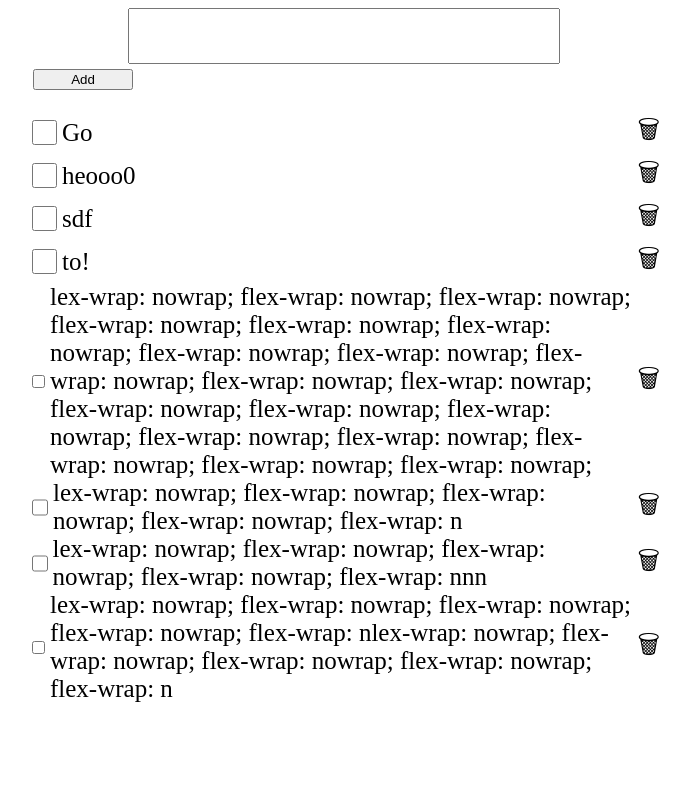
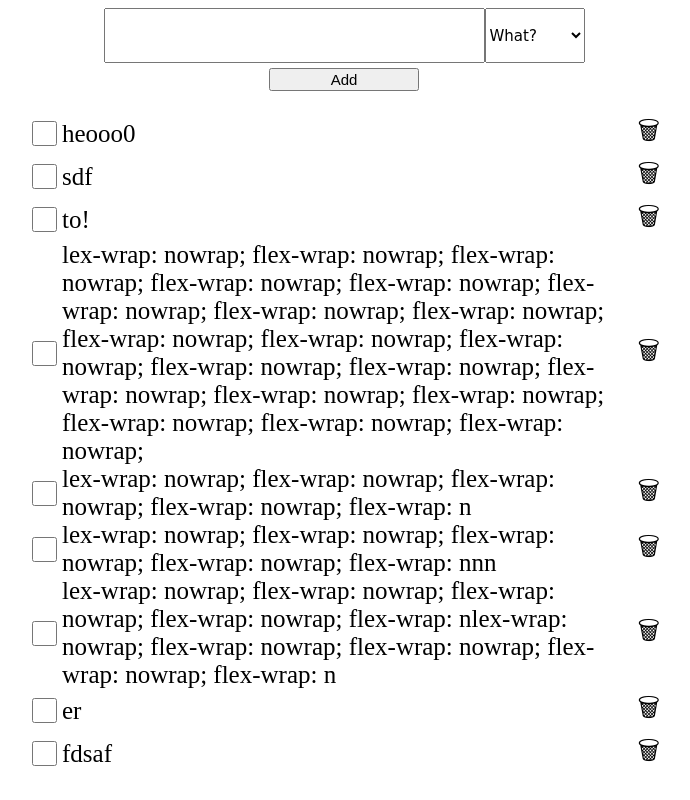
Before and after one commit to jpreuven/to-do-list-TS, a website with bundled scripts: page public/index.html in a window 1280 px wide. Shown: the whole page, without its empty margins (296-986 px from the left). Built offline with nearby package versions, Linux system fonts and the light colour scheme; data requests are answered from the project's data file.

Commit message:
adding more flex stuff

```diff
--- a/db.json
+++ b/db.json
@@ -1,11 +1,5 @@
 {
   "tasks": [
-    {
-      "id": "f41c84811-dcda-4da6-a03b-28dc741d0ccb",
-      "title": "Go ",
-      "completed": false,
-      "createdAt": "2023-09-29T03:41:49.897Z"
-    },
     {
       "id": "f6063bcda-c05b-4080-8d2f-455a878de9b8",
       "title": "heooo0",
@@ -47,6 +41,18 @@
       "title": "lex-wrap: nowrap; flex-wrap: nowrap; flex-wrap: nowrap; flex-wrap: nowrap; flex-wrap: nlex-wrap: nowrap; flex-wrap: nowrap; flex-wrap: nowrap; flex-wrap: nowrap; flex-wrap: n",
       "completed": false,
       "createdAt": "2023-09-29T16:38:48.785Z"
+    },
+    {
+      "id": "fe5c11b91-0830-4141-ad1b-41dccbead8a7",
+      "title": "er",
+      "completed": false,
+      "createdAt": "2023-10-02T17:50:31.423Z"
+    },
+    {
+      "id": "fac3443b2-5ed4-4e45-9069-86f7b11f9713",
+      "title": "fdsaf",
+      "completed": false,
+      "createdAt": "2023-10-02T18:25:00.949Z"
     }
   ]
 }
--- a/public/index.css
+++ b/public/index.css
@@ -5,6 +5,8 @@
 }
 
 #task-form-and-list {
+  display: flex;
+  flex-direction: column;
   margin: auto;
   width: 50%;
   text-align: center;
@@ -39,31 +41,38 @@ label span {
 }
 
 input[type="checkbox"] {
-  /* margin-right: 50px; */
   margin-right: 5px;
   width: 25px;
   height: 25px;
-}
-
-#new-task-title {
-  height: 50px;
-  font-family: cursive;
-  font-size: 30px;
-  margin-left: 100px;
-  margin-right: 100px;
+  flex-shrink: 0;
 }
 
 #add-button {
   cursor: pointer;
-  width: 100px;
+  width: 150px;
+  font-size: 15px;
   margin: 5px;
-  justify-content: center;
+  align-self: center;
 }
 
 #new-task-form {
   display: flex;
+  justify-content: center;
+  flex-flow: row wrap;
+}
+#title-dropdown {
+  display: flex;
+  flex-direction: row;
+  align-self: center;
+}
+#new-task-title {
+  font-family: cursive;
+  font-size: 30px;
+}
 
-  justify-content: center;
-  /* flex-direction: column; */
-  flex-flow: column;
+#priority-dropdown {
+  height: 55.2px;
+  font-family: cursive;
+  font-size: 15px;
+  width: 100px;
 }
--- a/public/index.html
+++ b/public/index.html
@@ -10,10 +10,17 @@
   </head>
   <body>
     <div id="task-form-and-list">
-      <form id="new-task-form">
-        <input type="text" id="new-task-title" />
-        <button type="submit" id="add-button">Add</button>
-      </form>
+      <div id="title-dropdown">
+        <form id="new-task-form">
+          <input type="text" id="new-task-title" />
+          <select id="priority-dropdown">
+            <option>What?</option>
+            <option>What?</option>
+            <option>What?</option>
+          </select>
+        </form>
+      </div>
+      <button type="submit" id="add-button" form="new-task-form">Add</button>
       <ul id="list"></ul>
     </div>
   </body>
```
